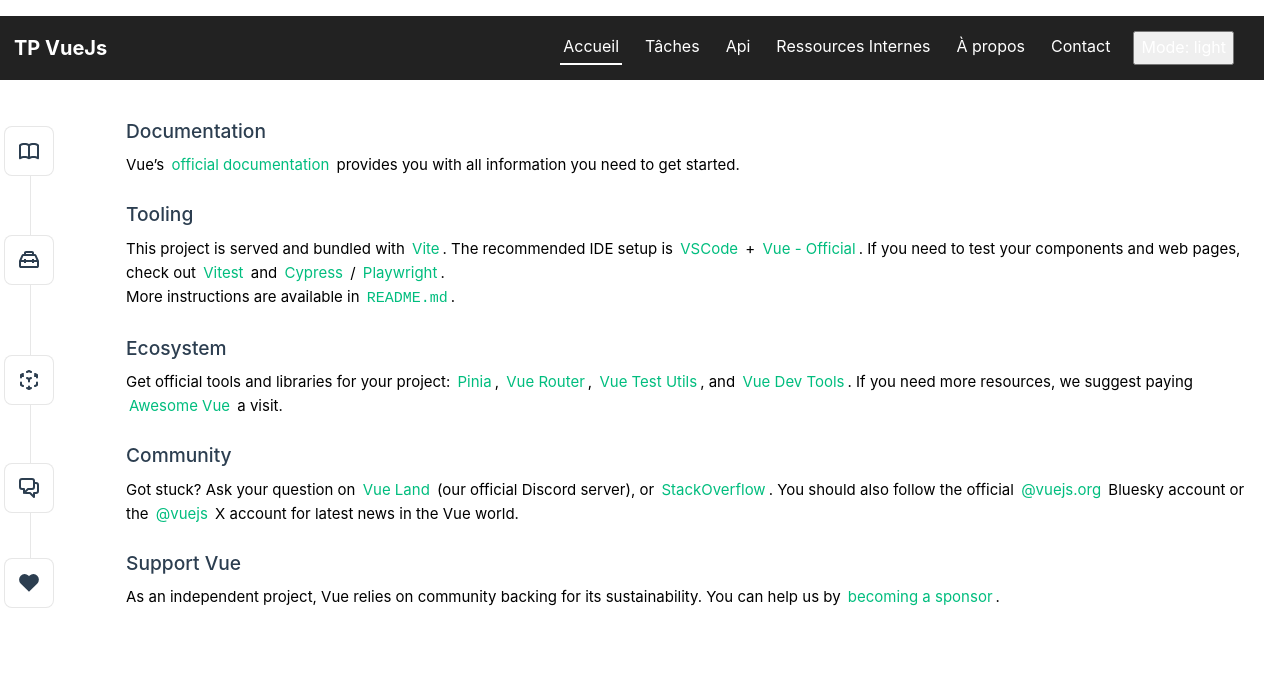
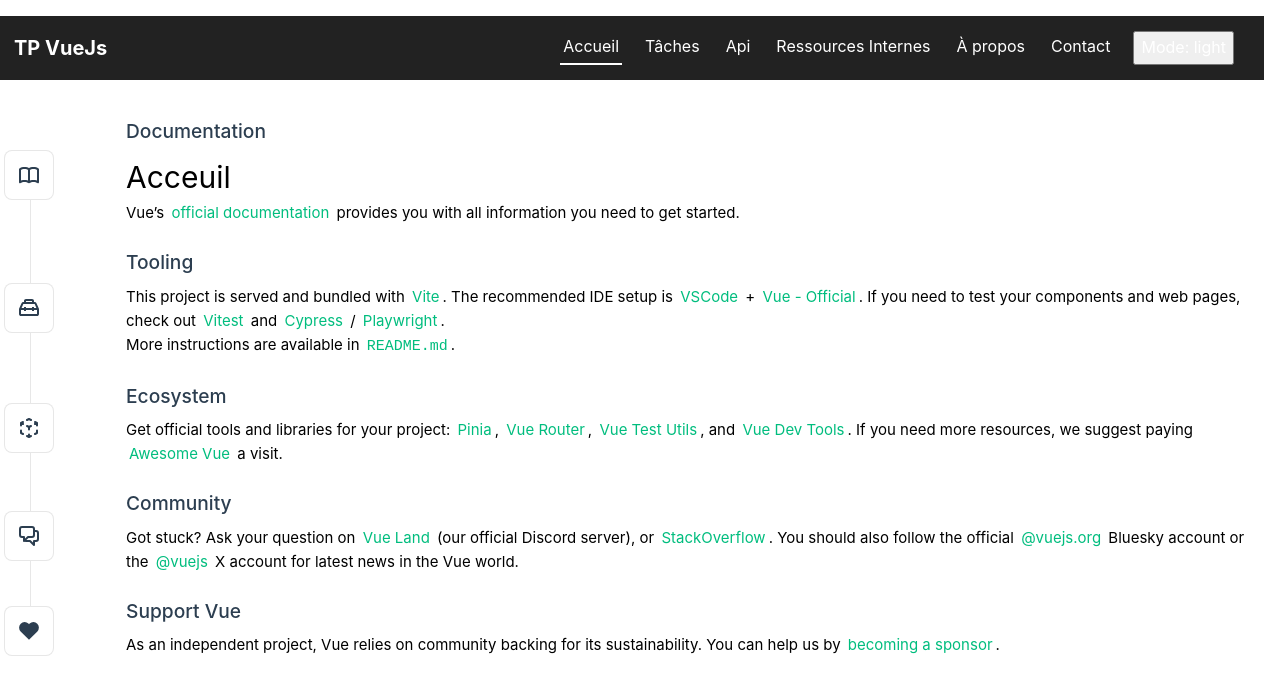
Before and after one commit to RobinTijou49/devWeb, a Vue app: page / in a window 1280 px wide. Shown: the top 692 px of the page. Built offline with nearby package versions, Linux system fonts and the light colour scheme.

Commit message:
ajout test + modif deploy .yml

```diff
--- a/src/components/TheWelcome.vue
+++ b/src/components/TheWelcome.vue
@@ -11,6 +11,7 @@ const openReadmeInEditor = () => fetch('/__open-in-editor?file=README.md')
 
 <template>
   <WelcomeItem>
+    <h1>Acceuil</h1>
     <template #icon>
       <DocumentationIcon />
     </template>
```
Also changed, not shown: 1 other file (tests, documents, lock files or other folders).
